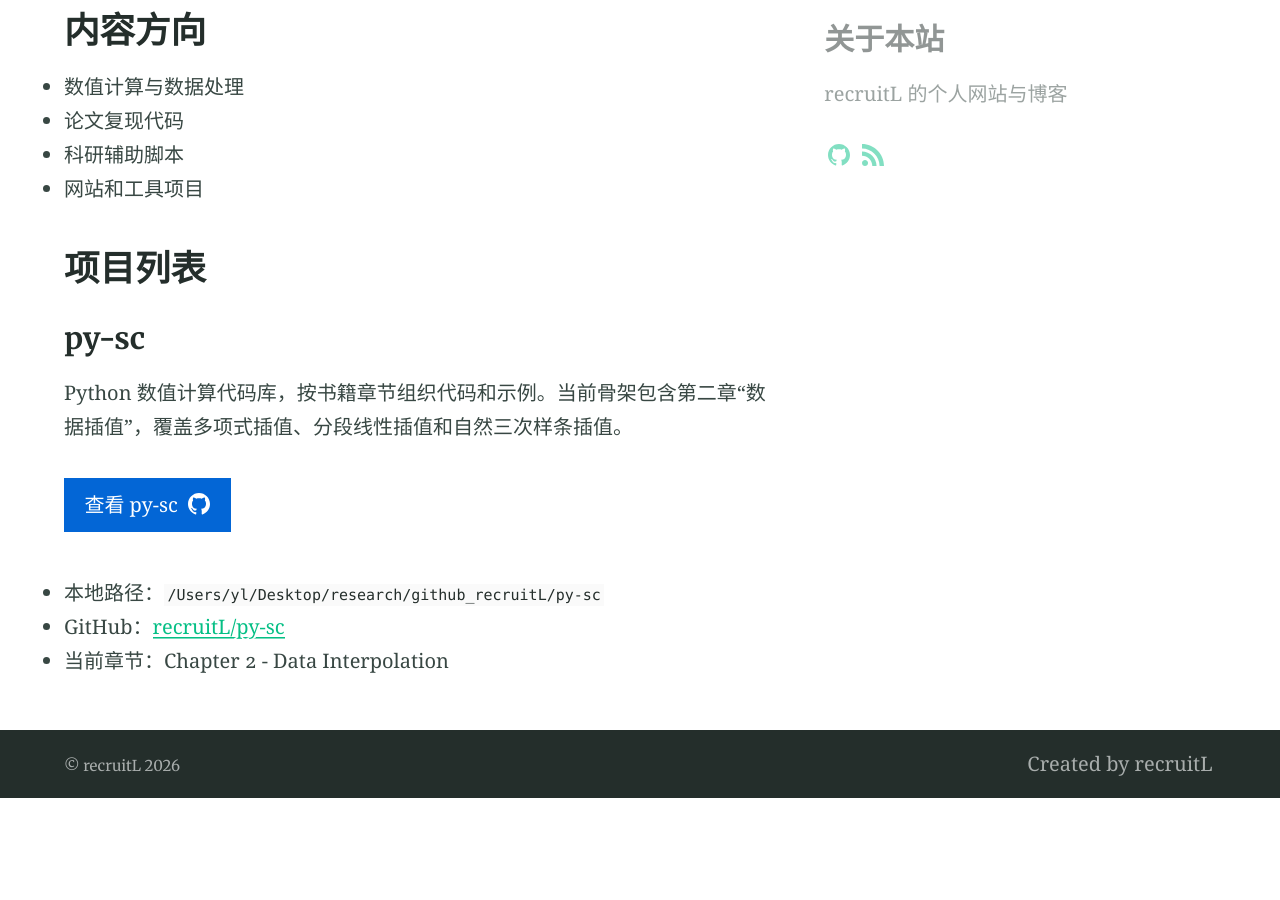
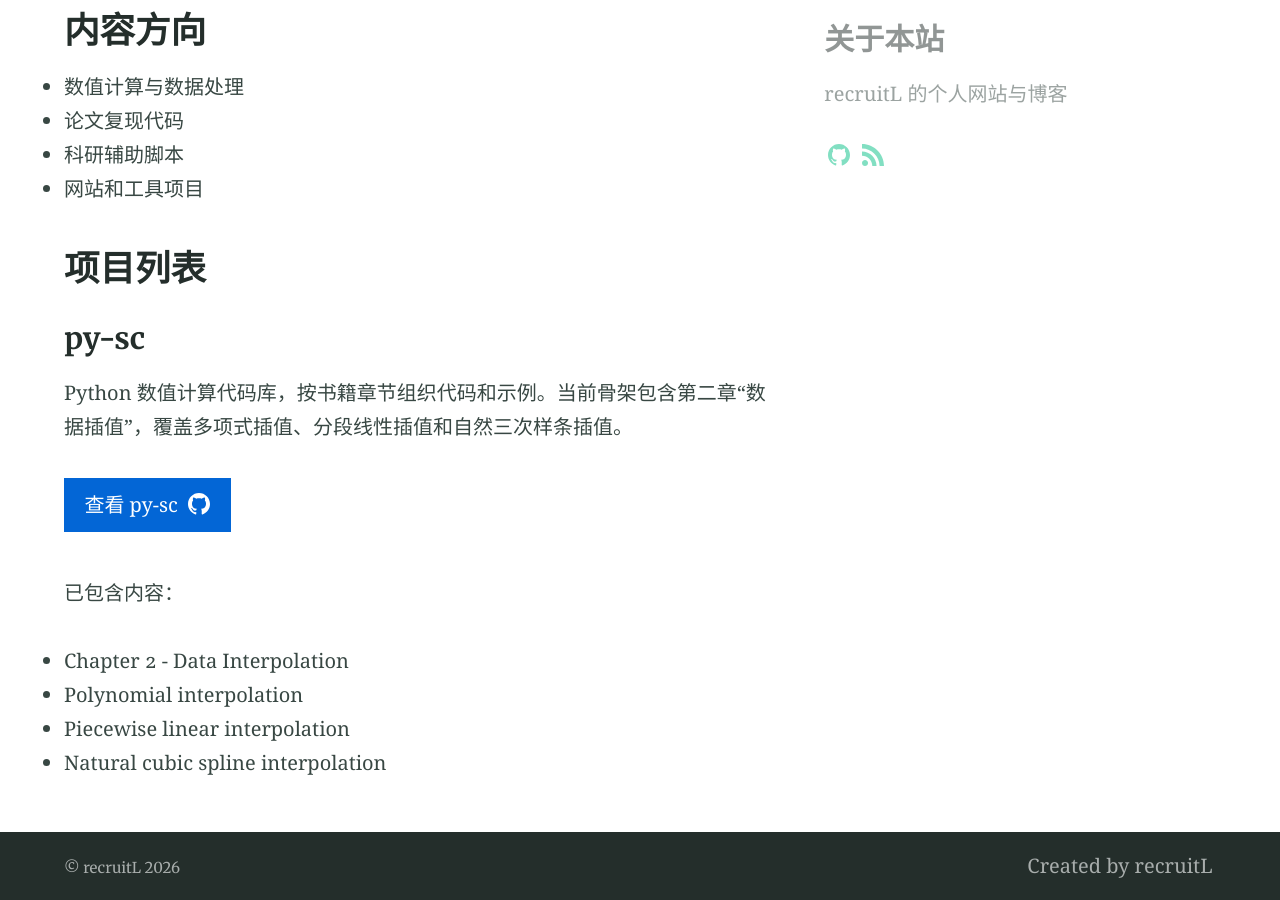
Before and after one commit to recruitL/recruitL.github.io, a Jekyll site: the page built from code/index.md, in a window 1280 px wide and 900 px high, scrolled down 745 px. Built offline with Jekyll 4.4.1, drawn with Linux system fonts in a browser that asks for light colours; before the commit the page ends 1543 px from its top, so only the background shows below that.

Commit message:
Refine py-sc project listing

```diff
--- a/code/index.md
+++ b/code/index.md
@@ -28,6 +28,9 @@ Python 数值计算代码库，按书籍章节组织代码和示例。当前骨
 
 {% include button.html text="查看 py-sc" icon="github" link="https://github.com/recruitL/py-sc" color="#0366d6" %}
 
-* 本地路径：`/Users/yl/Desktop/research/github_recruitL/py-sc`
-* GitHub：[recruitL/py-sc](https://github.com/recruitL/py-sc)
-* 当前章节：Chapter 2 - Data Interpolation
+已包含内容：
+
+* Chapter 2 - Data Interpolation
+* Polynomial interpolation
+* Piecewise linear interpolation
+* Natural cubic spline interpolation
```
